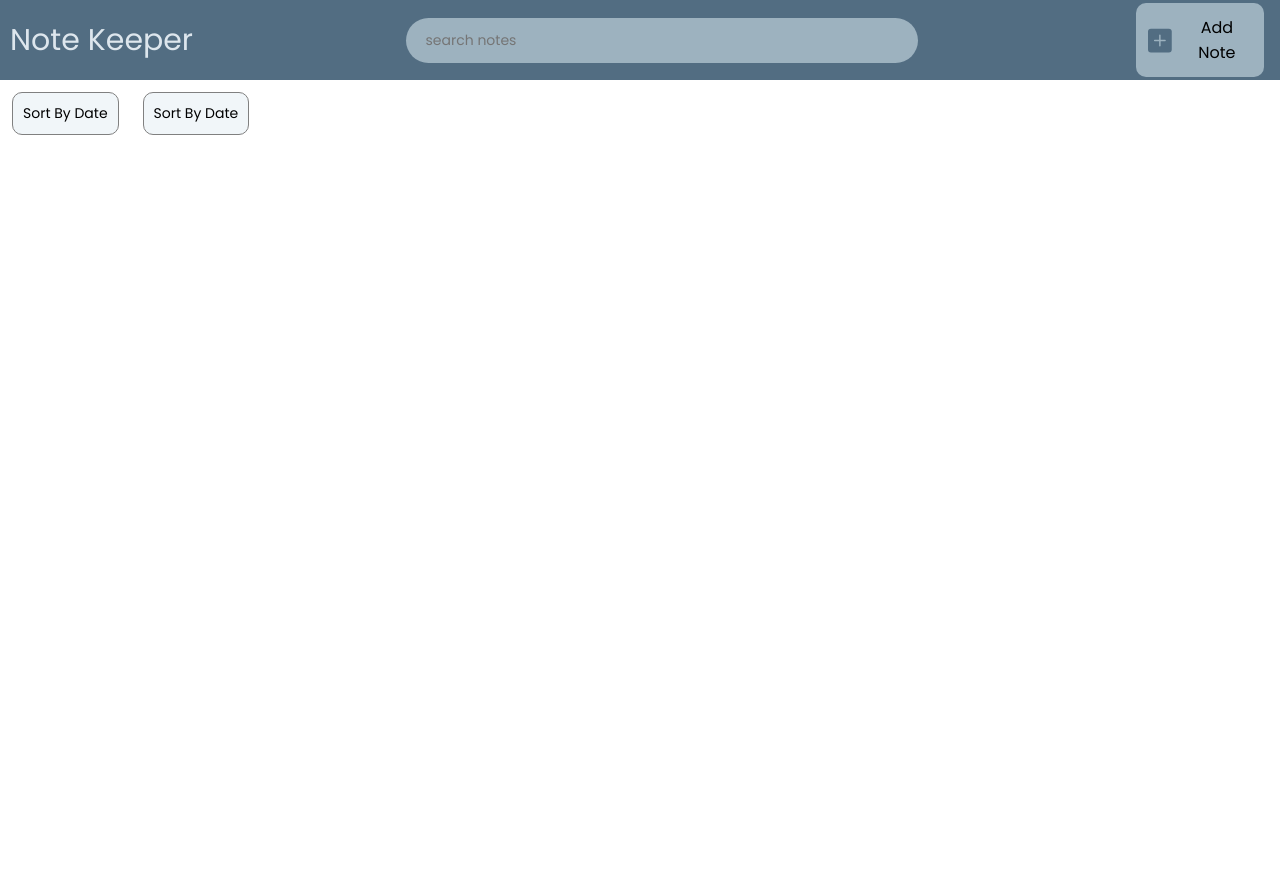
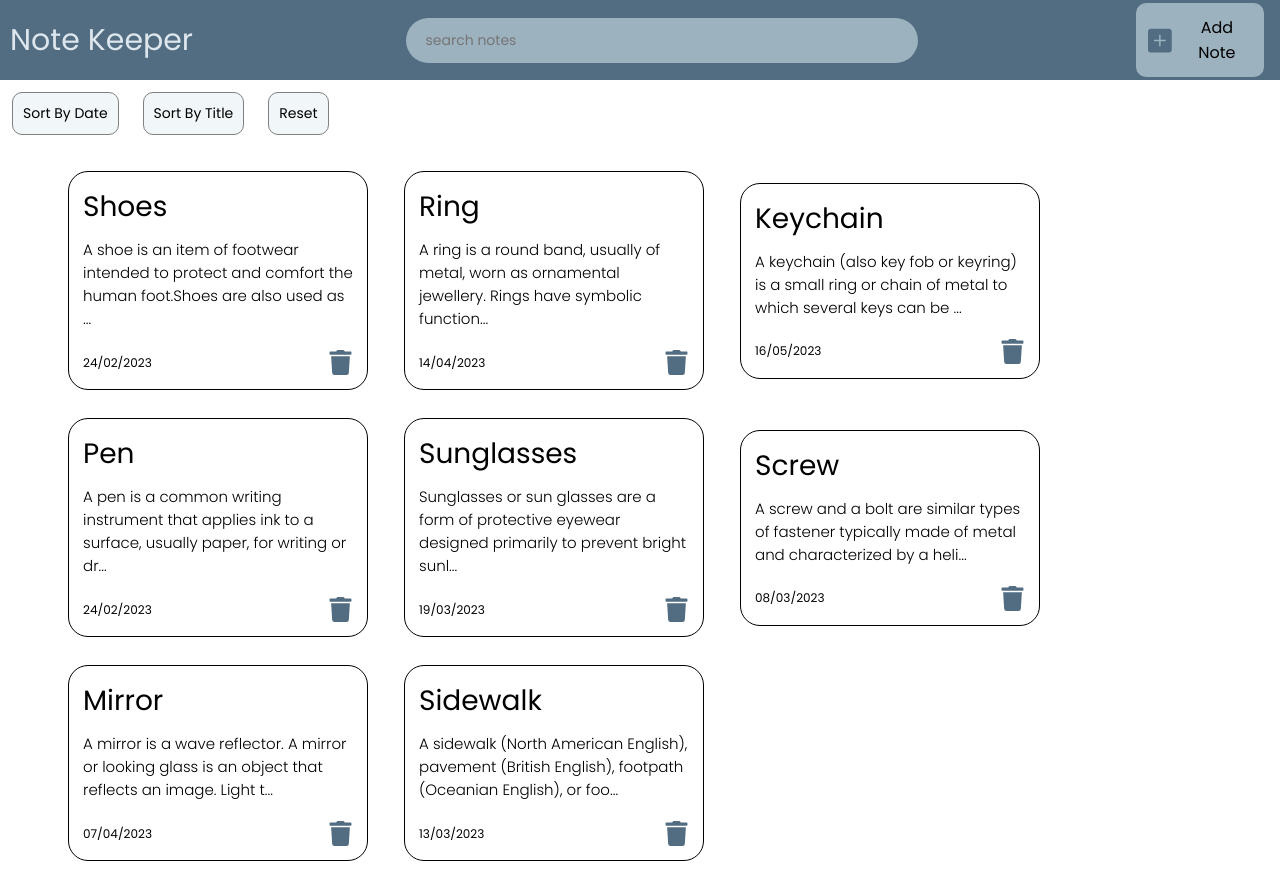
Before and after one commit to RolvinNoronha/TheNoteKeeper, a React (Create React App) app: page / in a window 1280 px wide. Before the commit the page ends 800 px from the top, so only its background shows below. Built offline with nearby package versions, Linux system fonts and the light colour scheme.

Commit message:
add all features

```diff
--- a/src/components/Header.tsx
+++ b/src/components/Header.tsx
@@ -1,19 +1,25 @@
 import { BsPlusSquareFill } from "react-icons/bs";
 import { KeepNotesContext } from "../context/Context";
-import { useContext } from "react";
+import { useState, useContext } from "react";
 
 const Header = () => {
 
     const { modalState: { isOpen }, modalDispatch} = useContext(KeepNotesContext);
+    const { queryDispatch } = useContext(KeepNotesContext);
 
     return (
         <header className="header">
             <div className="header__logo-box">
                 <h1 className="header__title">Note Keeper</h1>
             </div>
-            <input type="text" placeholder="search notes" className="header__search" />
+            <input
+                type="text"
+                placeholder="search notes"
+                className="header__search"
+                onChange={(e) => queryDispatch({ type: "SEARCH_QUERY", payload: e.target.value })}
+            />
             <button
-                onClick={() => modalDispatch({ type: "OPEN_MODAL" })}
+                onClick={() => modalDispatch({ type: "OPEN_MODAL", payload: null})}
                 className="header__button"
             >
                 <BsPlusSquareFill style={{ fontSize: "25px", marginRight: 10}} color="#526D82" />
--- a/src/components/Modal.tsx
+++ b/src/components/Modal.tsx
@@ -1,25 +1,66 @@
 import { KeepNotesContext } from "../context/Context";
-import { useContext } from "react";
-
+import { useState, useContext } from "react";
+import { Notes } from "../context/Reducer";
 
 const Modal = () => {
 
     const { modalDispatch } = useContext(KeepNotesContext)
+    const { notesDispatch } = useContext(KeepNotesContext);
+    const [note, setNote] = useState<Notes>({ title: "", content: "", date: "", time: 0})
+
+    const date = new Date();
+    const day = date.getDate();
+    const month = date.getMonth() + 1;
+    const year = date.getFullYear();
+
+    const handleChange = (e : any) => {
+        const {id, value} = e.target;
+
+        setNote(prevNote => ({
+            ...prevNote,
+            [id]: value,
+            date: day + "/" + month + "/" + year,
+            time: Date.now(),
+        }))
+    }
+
+    const handleClick = () => {
+
+        notesDispatch({ type: "ADD_NOTE", payload: note})
+
+        setNote({ title: "", content: "", date: "", time: 0});
+        modalDispatch({ type: "CLOSE_MODAL", payload: null })
+    }
 
     return (
         <div id="myModal" className="modal">
 
             <div className="modal__content">
                 <label htmlFor="title">Title:</label>
-                <input className="modal__input" id="title"></input>
+                <input
+                    onChange={handleChange}
+                    value={note.title}
+                    className="modal__input"
+                    id="title"
+                ></input>
                 <label htmlFor="content">Content:</label>
-                <textarea style={{ maxWidth: "90%"}} className="modal__input" id="content"></textarea>
+                <textarea
+                    onChange={handleChange}
+                    value={note.content}
+                    style={{ maxWidth: "90%"}}
+                    className="modal__input"
+                    id="content"
+                ></textarea>
                 <div className="modal__buttons">
                     <button
                         className="sort__button"
-                        onClick={() => modalDispatch({ type: "CLOSE_MODAL" })}
+                        onClick={() => modalDispatch({ type: "CLOSE_MODAL", payload: null})}
                     >Cancel</button>
-                    <button className="add__button">Add</button>
+                    <button
+                        disabled={!note.title && !note.content}
+                        onClick={handleClick}
+                        className="add__button"
+                    >Add</button>
                 </div>
             </div>
 
--- /dev/null
+++ b/src/components/Note.tsx
@@ -0,0 +1,33 @@
+import { useContext } from "react";
+import { FaTrash } from "react-icons/fa";
+import { KeepNotesContext } from "../context/Context";
+import { Notes } from "../context/Reducer";
+
+type Notetype = {
+    note: Notes,
+}
+
+const Note = ({ note } : Notetype) => {
+
+    const { notesDispatch } = useContext(KeepNotesContext);
+    const { modalDispatch } = useContext(KeepNotesContext)
+
+    return (
+        <div className="note">
+            <h1
+                onClick={() => modalDispatch({ type: "NOTE_MODAL", payload: {title: note.title, content: note.content }})}
+                className="note__title"
+            >{note.title}</h1>
+            <p className="note__content">{note.content.substring(0, 100) + "..."}</p>
+            <div className="note__date">
+                <p>{note.date}</p>
+                <FaTrash
+                    style={{ fontSize: "25px", fill: "#526D82", cursor: "pointer"}}
+                    onClick={() => notesDispatch({ type: "DELETE_NOTE", payload: note.time})}
+                />
+            </div>
+        </div>
+    )
+}
+
+export default Note
--- /dev/null
+++ b/src/components/NoteModal.tsx
@@ -0,0 +1,26 @@
+import { useContext } from "react";
+import { KeepNotesContext } from "../context/Context";
+
+const NoteModal = () => {
+
+    const { modalState: {title, content }, modalDispatch } = useContext(KeepNotesContext)
+
+    return (
+        <div id="myModal" className="modal">
+
+            <div className="modal__content note__modal">
+                <h1 className="note__title">{title}</h1>
+                <p className="note__content note__modal-content">{content}</p>
+                <div className="modal__buttons">
+                    <button
+                        className="sort__button"
+                        onClick={() => modalDispatch({ type: "CLOSE_MODAL", payload: null})}
+                    >Close</button>
+                </div>
+            </div>
+
+        </div>
+    )
+}
+
+export default NoteModal
--- a/src/components/Notes.tsx
+++ b/src/components/Notes.tsx
@@ -1,21 +1,62 @@
 import { useContext } from "react";
 import { KeepNotesContext } from "../context/Context";
 import Modal from "./Modal";
+import Note from "./Note";
+import NoteModal from "./NoteModal";
 
 const Notes = () => {
 
-    const { modalState: { isOpen }} = useContext(KeepNotesContext);
+
+
+    const { modalState: { isOpen, title }} = useContext(KeepNotesContext);
+    const { notesState } = useContext(KeepNotesContext);
+    const { queryState: {sort, search}, queryDispatch } = useContext(KeepNotesContext);
+
+    const ModifiedNotes = () => {
+        let notes = notesState;
+
+        if (sort !== "") {
+
+            if (sort === "date") {
+                notes.sort((a, b) => Number(a.time) - Number(b.time));
+            }
+            else if (sort === "title") {
+                notes.sort((a, b) => a.title.localeCompare(b.title));
+            }
+        }
+
+        if (search) {
+            notes = notes.filter((note) => note.title.toLowerCase().includes(search));
+        }
+
+        return notes;
+    }
 
     return (
         <div className="notes__container">
-            <button className="sort__button">Sort By Date</button>
-            <button className="sort__button">Sort By Date</button>
+            <button
+                onClick={() => queryDispatch({ type: "SORT_NOTES", payload: "date"})}
+                className="sort__button"
+            >Sort By Date</button>
+            <button
+                className="sort__button"
+                onClick={() => queryDispatch({ type: "SORT_NOTES", payload: "title"})}
+            >Sort By Title</button>
+            <button
+                className="sort__button"
+                onClick={() => queryDispatch({ type: "RESET", payload: null })}
+            >Reset</button>
             {
-                isOpen && <Modal />
+                isOpen && title === "" ? <Modal /> : null
             }
-            <div className="notes">
-
-            </div>
+            {
+                isOpen && title !== "" ? <NoteModal /> : null
+            }
+                <div className="notes"  >
+                    {ModifiedNotes().map(note => {
+                        return <Note note={note} key={Number(note.time)} />
+                    })}
+                </div>
         </div>
     )
 }
--- a/src/context/Context.tsx
+++ b/src/context/Context.tsx
@@ -1,25 +1,33 @@
 import { ReactNode, createContext, useReducer, Dispatch } from "react";
-import { modalReducer, notesReducer, Notes } from "./Reducer";
+import { modalReducer, notesReducer, Notes, queryReducer, Query, ModalType } from "./Reducer";
+import { NotesData } from "../lib/data";
 
 
 type KeepNotesContext = {
-    modalState: {isOpen: boolean},
-    modalDispatch: Dispatch<{ type: string; }>,
+    modalState: ModalType,
+    modalDispatch: Dispatch<{ type: string; payload: any}>,
     notesState: Notes[],
-    notesDispatch: Dispatch<{ type: string, payload: Notes}>,
-}
+    notesDispatch: Dispatch<{ type: string, payload: any}>,
+    queryState: Query,
+    queryDispatch: Dispatch<{ type: string, payload: any}>,
+};
 
 const KeepNotesContext = createContext<KeepNotesContext>({} as KeepNotesContext);
 
 const Context = ({ children } : { children: ReactNode}) => {
 
-    const [modalState, modalDispatch] = useReducer(modalReducer, { isOpen: false })
+    const [modalState, modalDispatch] = useReducer(modalReducer, {
+        isOpen: false,
+        title: "",
+        content: "",
+    });
+    const [notesState, notesDispatch] = useReducer(notesReducer, NotesData);
+    const [queryState, queryDispatch] = useReducer(queryReducer, {
+        sort: "",
+        search: "",
+    })
 
-    const [notesState, notesDispatch] = useReducer(notesReducer, [
-        { title: "", content: ""}
-    ])
-
-    return <KeepNotesContext.Provider value={{ modalState, modalDispatch, notesState, notesDispatch }}>
+    return <KeepNotesContext.Provider value={{ modalState, modalDispatch, notesState, notesDispatch, queryState, queryDispatch }}>
         {children}
     </KeepNotesContext.Provider>
 }
--- a/src/context/Reducer.ts
+++ b/src/context/Reducer.ts
@@ -1,33 +1,65 @@
-import { type } from "os";
 
+type Query = {
+    sort: string,
+    search: string,
+}
 
-const modalReducer = (state : { isOpen: boolean}, action: { type : string}) => {
+type Notes = {
+    title: string,
+    content: string,
+    date: string,
+    time: Number,
+}
+
+type ModalType = {
+    isOpen: boolean,
+    title: string,
+    content: string,
+}
+
+const modalReducer = (state : ModalType, action: any) => {
 
     switch(action.type) {
 
         case "OPEN_MODAL":
             return {...state, isOpen: true}
         case "CLOSE_MODAL":
-            return {...state, isOpen: false}
+            return {...state, isOpen: false, title: "", content: ""}
+        case "NOTE_MODAL":
+            return {...state, isOpen: true, title: action.payload.title, content: action.payload.content }
         default:
             return state;
     }
 
 }
 
-type Notes = {
-    title: string,
-    content: string,
-}
 
-const notesReducer = (state: Notes[], action: { type: string, payload: Notes}) => {
+const notesReducer = (state: Notes[], action: { type: string, payload: any}) => {
 
-    switch(action.payload) {
+    switch(action.type) {
+        case "ADD_NOTE":
+            return [ ...state, {...action.payload} ];
+        case "DELETE_NOTE":
+            return state.filter((note) => note.time !== action.payload);
         default:
             return state;
     }
 
 }
 
-export { modalReducer, notesReducer};
-export type {Notes}
+
+const queryReducer = (state : Query, action: any) => {
+    switch(action.type) {
+        case "SORT_NOTES":
+            return { ...state, sort: action.payload};
+        case "SEARCH_QUERY":
+            return { ...state, search: action.payload };
+        case "RESET":
+            return { sort: "", search: ""}
+        default:
+            return state;
+    }
+}
+
+export { modalReducer, notesReducer, queryReducer};
+export type {Notes, Query, ModalType}
--- /dev/null
+++ b/src/lib/data.ts
@@ -0,0 +1,65 @@
+const NotesData = [
+    {
+        title: "Shoes",
+        content: "A shoe is an item of footwear intended to protect and comfort the human foot.Shoes are also used as an item of decoration and fashion.",
+        date: "",
+        time: 0,
+    },
+    {
+        title: "Ring",
+        content: "A ring is a round band, usually of metal, worn as ornamental jewellery. Rings have symbolic functions respecting marriage and displays of wealth.",
+        date: "",
+        time: 0,
+    },
+    {
+        title: "Keychain",
+        content: "A keychain (also key fob or keyring) is a small ring or chain of metal to which several keys can be attached. Some keychains allow one or both ends the ability to rotate, keeping the keychain from becoming twisted, while the item is being used.",
+        date: "",
+        time: 0,
+    },
+    {
+        title: "Pen",
+        content: "A pen is a common writing instrument that applies ink to a surface, usually paper, for writing or drawing. Today, such pens find only a small number of specialized uses, such as in illustration and calligraphy.",
+        date: "",
+        time: 0,
+    },
+    {
+        title: "Sunglasses",
+        content: "Sunglasses or sun glasses are a form of protective eyewear designed primarily to prevent bright sunlight and high-energy visible light from damaging or discomforting the eyes. They can sometimes also function as a visual aid, as variously termed spectacles or glasses exist, featuring lenses that are colored, polarized or darkened.",
+        date: "",
+        time: 0,
+    },
+    {
+        title: "Screw",
+        content: "A screw and a bolt are similar types of fastener typically made of metal and characterized by a helical ridge, called a male thread (external thread). Screws and bolts are used to fasten materials by the engagement of the screw thread with a similar female thread (internal thread) in a matching part.",
+        date: "",
+        time: 0,
+    },
+    {
+        title: "Mirror",
+        content: "A mirror is a wave reflector. A mirror or looking glass is an object that reflects an image. Light that bounces off a mirror will show an image of whatever is in front of it, when focused through the lens of the eye or a camera.",
+        date: "",
+        time: 0,
+    },
+    {
+        title: "Sidewalk",
+        content: "A sidewalk (North American English), pavement (British English), footpath (Oceanian English), or footway, is a path along the side of a road. Usually constructed of concrete or asphalt, it is designed for pedestrians. A sidewalk may accommodate moderate changes in grade (height) and is normally separated from the vehicular section by a curb.",
+        date: "",
+        time: 0,
+    }
+]
+
+const generateRandomDate = () => {
+    return new Date(+(new Date()) - Math.floor(Math.random() * 10000000000));
+}
+
+
+for (let i = 0; i < 8; i++) {
+    let d = generateRandomDate();
+
+    NotesData[i].time = Number(d);
+    NotesData[i].date = d.toLocaleDateString("en-GB");
+}
+
+
+export { NotesData }
--- a/src/styles/notes.css
+++ b/src/styles/notes.css
@@ -0,0 +1,49 @@
+
+
+.notes {
+    display: flex;
+    flex-wrap: wrap;
+    flex-direction: row;
+    align-items: center;
+    margin: 1rem 5rem;
+}
+
+
+.note {
+    width: 30rem;
+    margin: 1.4rem 1.8rem;
+    padding: 1.4rem;
+    border: 1px solid;
+    max-height: 25rem;
+    border-radius: 20px;
+}
+
+
+.note__title {
+    font-size: 2.8rem;
+    font-weight: 400;
+    margin-bottom: 1rem;
+    cursor: pointer;
+}
+
+.note__content {
+    font-size: 1.5rem;
+    font-weight: 300;
+}
+
+.note__date {
+    display: flex;
+    justify-content: space-between;
+    align-items: center;
+    margin-top: 2rem;
+}
+
+.note__date p {
+    font-size: 1.2rem;
+}
+
+.note__modal-content {
+    margin: 1rem 2rem;
+    max-height: 20rem;
+    overflow: scroll;
+}
```
